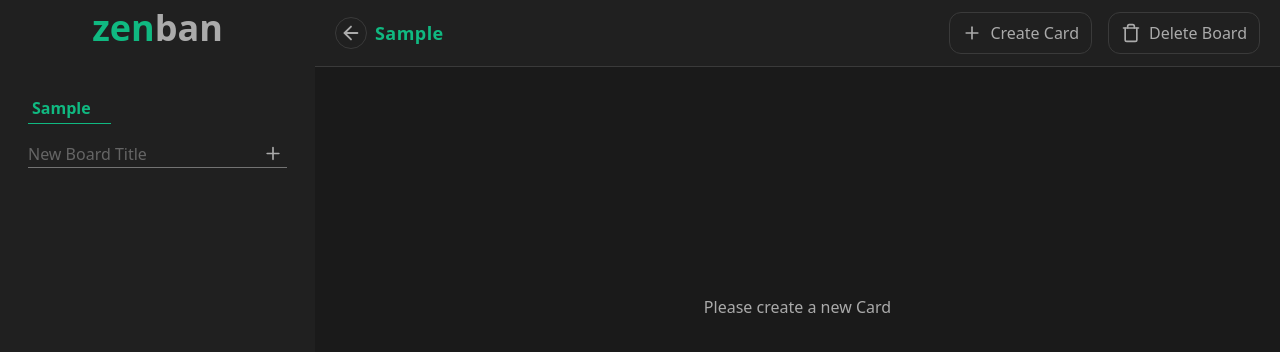
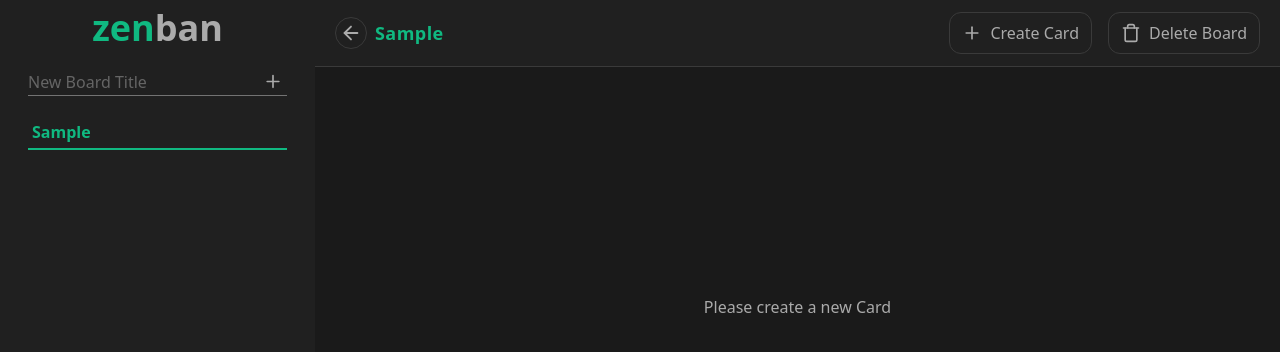
Before and after one commit to joshir16/Zenban, a React (Vite) app: page / in a window 1280 px wide. Both pictures are taken after typing "Sample" into the empty fields and a click on the button 273 px from the left and 90 px from the top of the page. Shown: the top 352 px of the page. Built offline with nearby package versions, Linux system fonts and the light colour scheme.

Commit message:
PageNav and BoardsList visualized

```diff
--- a/src/components/BoardForm.tsx
+++ b/src/components/BoardForm.tsx
@@ -25,7 +25,7 @@ export default function BoardForm() {
   return (
     <form
       onSubmit={(e) => handleSubmit(e)}
-      className="flex flex-row w-full text-sm sm:text-md md:text-base md:px-5 rounded-sm "
+      className="flex flex-row w-full text-sm sm:text-md md:text-base px-1 md:px-5  rounded-sm "
     >
       <input
         type="text"
--- a/src/components/CardSection.tsx
+++ b/src/components/CardSection.tsx
@@ -22,9 +22,9 @@ export default function CardSection() {
   // 2. Ref to toggle CSS classes (Fixes Visuals)
   const containerRef = useRef<HTMLElement>(null);
 
-  const cards = useSelector((state: RootState) => {
+  const cardsLength = useSelector((state: RootState) => {
     const board = state.boards.find((board) => board.id === boardId);
-    return board?.cards || [];
+    return board?.cards.length || 0;
   });
 
   const handleDragStart = useCallback((card: Card) => {
@@ -58,7 +58,7 @@ export default function CardSection() {
 
   return (
     <>
-      {cards.length ? (
+      {cardsLength > 0 ? (
         <section
           ref={containerRef} // Attach Ref here for CSS
           className="p-5 sm:p-3 flex flex-wrap content-start gap-3 grow overflow-auto"
--- a/src/components/PageNav.tsx
+++ b/src/components/PageNav.tsx
@@ -3,6 +3,7 @@ import BoardForm from "./BoardForm";
 import { useSelector } from "react-redux";
 import type { RootState } from "../store/store";
 import Logo from "./Logo";
+import { Virtuoso } from "react-virtuoso";
 
 export default function PageNav() {
   // const navItems = useSelector((state: RootState) => state.boards);
@@ -20,27 +21,34 @@ export default function PageNav() {
   );
 
   return (
-    <aside className="hidden sm:flex flex-col gap-7 overflow-y-auto bg-background-700 p-2 z-50 min-w-1/2 sm:min-w-35 md:min-w-60">
+    <aside className="hidden sm:flex flex-col gap-5 overflow-y-auto bg-background-700 p-2 z-50 min-w-1/2 sm:min-w-35 md:min-w-60">
       <Logo />
+      <BoardForm />
 
-      <nav>
+      <nav className="h-full">
         {navItems.length > 0 && (
           <>
-            <ul className="flex flex-col gap-5 py-2 md:p-5">
-              {navItems.map((item) => (
-                <li key={item.id} className="w-full">
+            <Virtuoso
+              style={{ height: "100%" }}
+              data={navItems}
+              overscan={200}
+              // 2. The Renderer
+              itemContent={(_, item) => (
+                <div className="w-full px-1 md:px-5 pb-5">
                   <NavLink
                     to={`/boards/${item.id}`}
-                    className={`p-1 pr-2 text-sm sm:text-md md:text-base sm:pr-5 w-full hover:text-accent font-bold transition-all duration-200`}
+                    className={({ isActive }) =>
+                      `block p-1 pr-2 text-sm sm:text-md md:text-base sm:pr-5 font-bold transition-all duration-200
+              ${isActive ? "text-accent border-b-2 border-accent" : "hover:text-accent"}`
+                    }
                   >
                     {item.name}
                   </NavLink>
-                </li>
-              ))}
-            </ul>
+                </div>
+              )}
+            />
           </>
         )}
-        <BoardForm />
       </nav>
     </aside>
   );
--- a/src/index.css
+++ b/src/index.css
@@ -66,7 +66,7 @@
 }
 
 ::-webkit-scrollbar {
-  width: 5px;
+  width: 7px;
 }
 
 ::-webkit-scrollbar-track {
--- a/src/pages/BoardList.tsx
+++ b/src/pages/BoardList.tsx
@@ -4,25 +4,50 @@ import Welcome from "./Welcome";
 import type { RootState } from "../store/store";
 import BoardForm from "../components/BoardForm";
 import Logo from "../components/Logo";
+import { VirtuosoGrid } from "react-virtuoso";
+import { forwardRef } from "react";
 
 export default function BoardList() {
   const boardsItem = useSelector((state: RootState) => state.boards);
 
   return (
     <>
-      <section className="flex flex-col content-start p-5 gap-5 h-full ">
+      <section className="flex flex-col content-start p-3 gap-5 h-full overflex-x-auto">
         <div className="sm:hidden flex gap-3 flex-col">
           {boardsItem.length > 0 ? <Logo /> : <></>}
           <BoardForm />
         </div>
+
         {boardsItem.length > 0 ? (
-          <>
-            <div className="grid sm:grid-cols-1 md:grid-cols-2 lg:grid-cols-4 gap-4 overflow-auto">
-              {boardsItem.map((board) => (
-                <BoardCard board={board} key={board.id} />
-              ))}
-            </div>
-          </>
+          <VirtuosoGrid
+            style={{ height: "100%" }}
+            data={boardsItem}
+            overscan={200}
+            // 2. Define the Grid Layout here
+            components={{
+              List: forwardRef(({ style, children, ...props }, ref) => (
+                <div
+                  ref={ref}
+                  {...props}
+                  style={style}
+                  // YOUR GRID CLASSES GO HERE
+                  className="grid sm:grid-cols-1 md:grid-cols-2 lg:grid-cols-4 gap-4 p-2"
+                >
+                  {children}
+                </div>
+              )),
+              Item: forwardRef(({ children, ...props }, ref) => (
+                // Optional: Ensure items take full width of their grid cell
+                <div {...props} ref={ref} className="w-full h-full">
+                  {children}
+                </div>
+              )),
+            }}
+            // 3. Fix the Syntax Error (removed curly braces)
+            itemContent={(_, board) => (
+              <BoardCard board={board} /> // No 'key' needed here, Virtuoso handles it
+            )}
+          />
         ) : (
           <Welcome />
         )}
```
